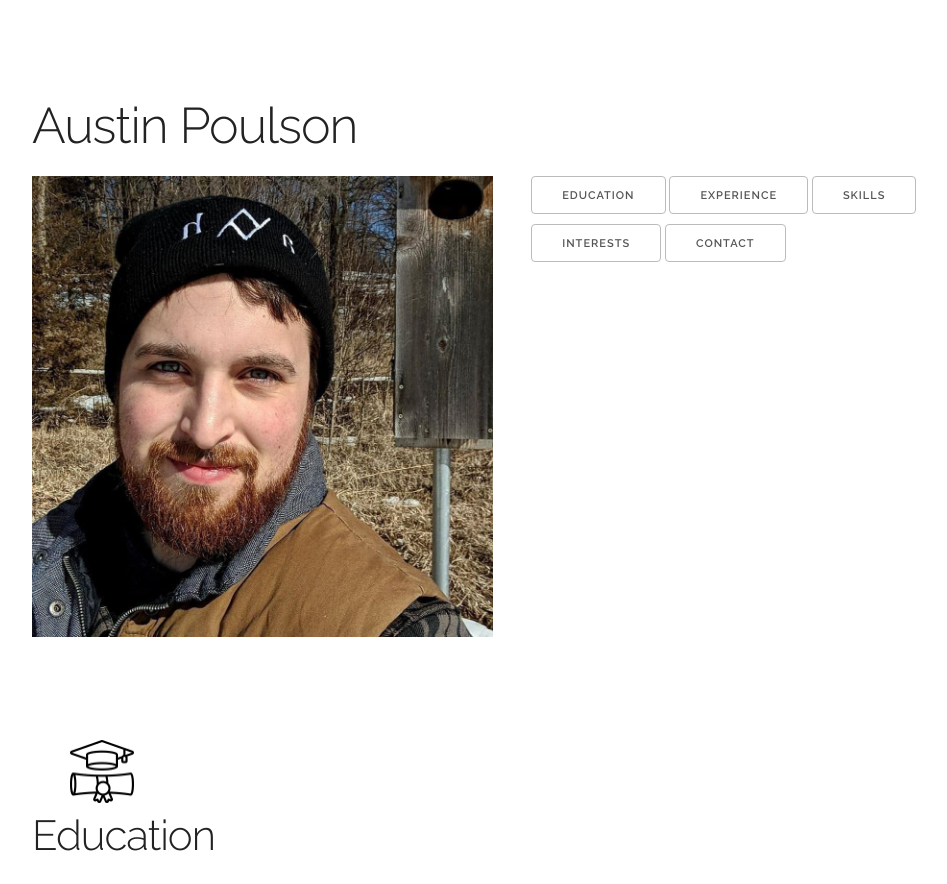
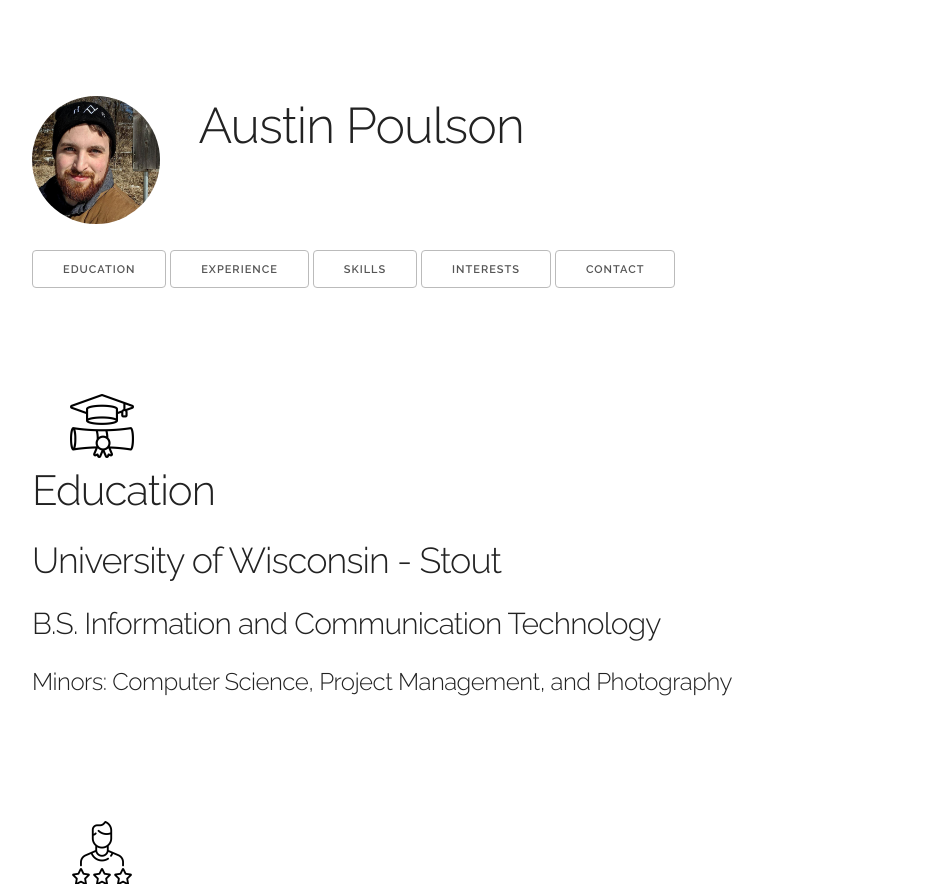
Before and after one commit to AustinPoulson/Austinpoulsoncom, a PHP site: page / in a window 1280 px wide. Shown: the top 884 px of the page, without its empty margins (128-1075 px from the left). Run offline with PHP 8.4, Linux system fonts and the light colour scheme; some libraries are stand-ins or nearby versions.

Commit message:
Circle profile picture

```diff
--- a/css/stylesheet.css
+++ b/css/stylesheet.css
@@ -0,0 +1,16 @@
+.headerImage {
+  border-radius: 50%;
+  align-self: center;
+}
+
+.nameHeader {
+  align-self: center;
+}
+
+.headshotHeader {
+  margin-top: 10%;
+}
+
+.navButtons {
+  margin-top: 2%;
+}
--- a/index.php
+++ b/index.php
@@ -53,8 +53,11 @@
   <div class="container">
   <span class="error"><?= $caught_error ?></span>
   <span class="success"><?= $success ?></span>
-  	<div class="row">
-      <div class="six columns" style="margin-top: 10%">
+  	<div class="row headshotHeader">
+      <div class="two columns">
+        <img src="images/headshot.jpg" alt="headshot" class="headerImage" width="100%">
+      </div>
+      <div class="six columns nameHeader">
       	<h1>Austin Poulson</h1>
       </div>
   	</div>
@@ -62,15 +65,12 @@
 <!-- Cover
   –––––––––––––––––––––––––––––––––––––––––––––––––– -->
     <div class="row">
-      <div class="six columns">
-        <img src="images/headshot.jpg" alt="headshot" width="100%">
-      </div>
-      <div class="six columns">
+      <div class="twelve columns navButtons">
       	<a class="button" href="#education">Education</a>
       	<a class="button" href="#experience">Experience</a>
-     	<a class="button" href="#skills">Skills</a>
-     	<a class="button" href="#interests">Interests</a>
-   		<a class="button" href="#contact">Contact</a>
+     	  <a class="button" href="#skills">Skills</a>
+     	  <a class="button" href="#interests">Interests</a>
+   		  <a class="button" href="#contact">Contact</a>
       	<div class="three columns" width="100%">
 
       	</div>
```
